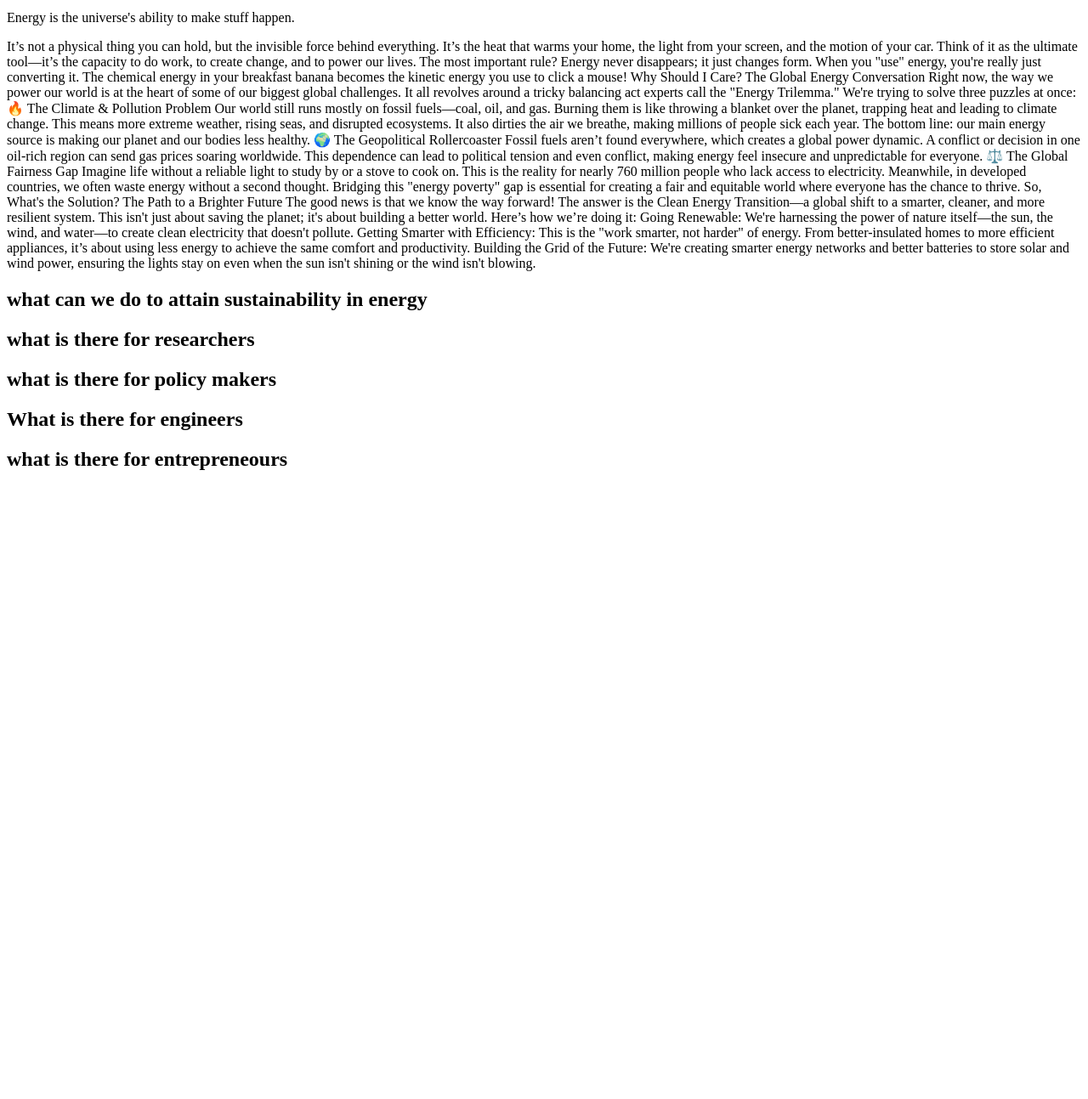
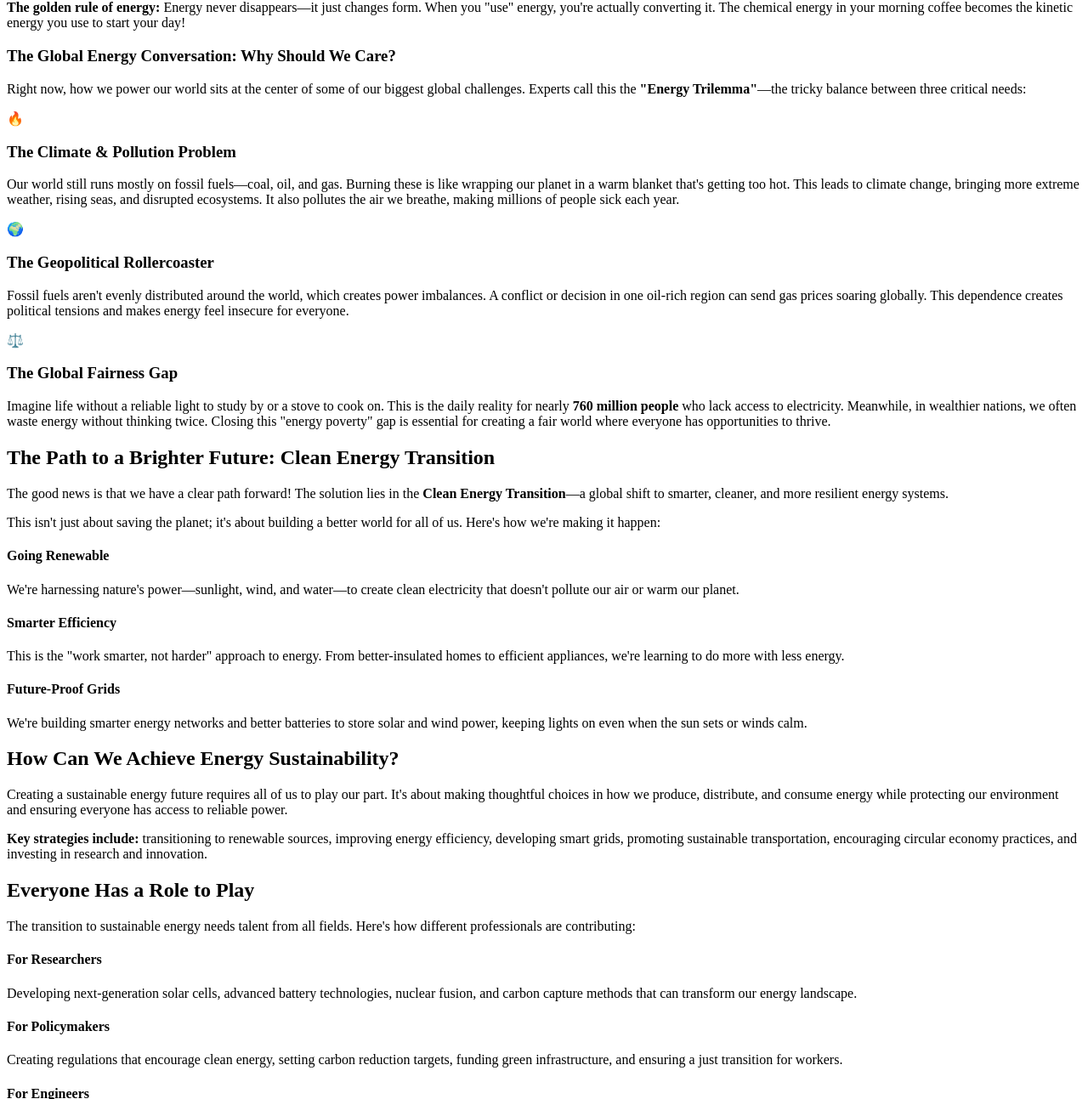
Before and after one commit to Emmanuel-km/energy, a plain HTML site: page welcome/index.html in a window 1280 px wide. Shown: the part 257-1550 px from the top of the page at 85% size. Before the commit the page ends 831 px from the top, so only its background shows below. Drawn offline with Linux system fonts and the light colour scheme.

Commit message:
new look

```diff
--- a/welcome/index.html
+++ b/welcome/index.html
@@ -12,57 +12,106 @@
 </head>
 <body>
     <scrpt src="/welcome/script.js" defer></scrpt>
-    <hr>
-    <header>
-        <h1>Welcome to Energy concerns in the world</h1>
-        <nav>
-            <ul>
-                <li><a href="/welcome/index.html">Home</a></li>
-                <li><a href="/welcome/about.html">About</a></li>
-                <li><a href="/welcome/contact.html">Contact</a></li>
-            </ul>
-        </nav>
-    </header>
-    <hr>
-    <section>
-        <h2>What is energy and how does it concern the world? </h2>
-        <h3>Energy</h3>
-        <p>Energy is the universe's ability to make stuff happen.</p>
+    <div class="container">
+        <header>
+            <h1>Energy Explained</h1>
+            <p class="tagline">Understanding our world's power sources and building a sustainable future together</p>
+        </header>
 
-It’s not a physical thing you can hold, but the invisible force behind everything. It’s the heat that warms your home, the light from your screen, and the motion of your car. Think of it as the ultimate tool—it’s the capacity to do work, to create change, and to power our lives.
+        <section>
+            <h2>What is Energy and Why Does It Matter?</h2>
 
-The most important rule? Energy never disappears; it just changes form. When you "use" energy, you're really just converting it. The chemical energy in your breakfast banana becomes the kinetic energy you use to click a mouse!
+            <h3>Energy: The Universe's Ability to Make Things Happen</h3>
+            <p>Energy isn't something you can hold in your hand, but it's the invisible force behind everything in our lives. It's the warmth in your home on a cold day, the light that lets you read this text, and the movement of your car on the road.</p>
 
-Why Should I Care? The Global Energy Conversation
-Right now, the way we power our world is at the heart of some of our biggest global challenges. It all revolves around a tricky balancing act experts call the "Energy Trilemma." We're trying to solve three puzzles at once:
+            <div class="highlight-box">
+                <p><strong>The golden rule of energy:</strong> Energy never disappears—it just changes form. When you "use" energy, you're actually converting it. The chemical energy in your morning coffee becomes the kinetic energy you use to start your day!</p>
+            </div>
 
-🔥 The Climate & Pollution Problem
-Our world still runs mostly on fossil fuels—coal, oil, and gas. Burning them is like throwing a blanket over the planet, trapping heat and leading to climate change. This means more extreme weather, rising seas, and disrupted ecosystems. It also dirties the air we breathe, making millions of people sick each year. The bottom line: our main energy source is making our planet and our bodies less healthy.
+            <h3>The Global Energy Conversation: Why Should We Care?</h3>
+            <p>Right now, how we power our world sits at the center of some of our biggest global challenges. Experts call this the <strong>"Energy Trilemma"</strong>—the tricky balance between three critical needs:</p>
 
-🌍 The Geopolitical Rollercoaster
-Fossil fuels aren’t found everywhere, which creates a global power dynamic. A conflict or decision in one oil-rich region can send gas prices soaring worldwide. This dependence can lead to political tension and even conflict, making energy feel insecure and unpredictable for everyone.
+            <div class="icon-heading">
+                <span>🔥</span>
+                <h3>The Climate & Pollution Problem</h3>
+            </div>
+            <p>Our world still runs mostly on fossil fuels—coal, oil, and gas. Burning these is like wrapping our planet in a warm blanket that's getting too hot. This leads to climate change, bringing more extreme weather, rising seas, and disrupted ecosystems. It also pollutes the air we breathe, making millions of people sick each year.</p>
 
-⚖️ The Global Fairness Gap
-Imagine life without a reliable light to study by or a stove to cook on. This is the reality for nearly 760 million people who lack access to electricity. Meanwhile, in developed countries, we often waste energy without a second thought. Bridging this "energy poverty" gap is essential for creating a fair and equitable world where everyone has the chance to thrive.
+            <div class="icon-heading">
+                <span>🌍</span>
+                <h3>The Geopolitical Rollercoaster</h3>
+            </div>
+            <p>Fossil fuels aren't evenly distributed around the world, which creates power imbalances. A conflict or decision in one oil-rich region can send gas prices soaring globally. This dependence creates political tensions and makes energy feel insecure for everyone.</p>
 
-So, What's the Solution? The Path to a Brighter Future
-The good news is that we know the way forward! The answer is the Clean Energy Transition—a global shift to a smarter, cleaner, and more resilient system.
+            <div class="icon-heading">
+                <span>⚖️</span>
+                <h3>The Global Fairness Gap</h3>
+            </div>
+            <p>Imagine life without a reliable light to study by or a stove to cook on. This is the daily reality for nearly <strong>760 million people</strong> who lack access to electricity. Meanwhile, in wealthier nations, we often waste energy without thinking twice. Closing this "energy poverty" gap is essential for creating a fair world where everyone has opportunities to thrive.</p>
+        </section>
 
-This isn't just about saving the planet; it's about building a better world. Here’s how we’re doing it:
+        <section>
+            <h2>The Path to a Brighter Future: Clean Energy Transition</h2>
+            <p>The good news is that we have a clear path forward! The solution lies in the <strong>Clean Energy Transition</strong>—a global shift to smarter, cleaner, and more resilient energy systems.</p>
+            <p>This isn't just about saving the planet; it's about building a better world for all of us. Here's how we're making it happen:</p>
 
-Going Renewable: We're harnessing the power of nature itself—the sun, the wind, and water—to create clean electricity that doesn't pollute.
+            <div class="solution-grid">
+                <div class="solution-card">
+                    <h4>Going Renewable</h4>
+                    <p>We're harnessing nature's power—sunlight, wind, and water—to create clean electricity that doesn't pollute our air or warm our planet.</p>
+                </div>
 
-Getting Smarter with Efficiency: This is the "work smarter, not harder" of energy. From better-insulated homes to more efficient appliances, it’s about using less energy to achieve the same comfort and productivity.
+                <div class="solution-card">
+                    <h4>Smarter Efficiency</h4>
+                    <p>This is the "work smarter, not harder" approach to energy. From better-insulated homes to efficient appliances, we're learning to do more with less energy.</p>
+                </div>
 
-Building the Grid of the Future: We're creating smarter energy networks and better batteries to store solar and wind power, ensuring the lights stay on even when the sun isn't shining or the wind isn't blowing.
-    </section>
+                <div class="solution-card">
+                    <h4>Future-Proof Grids</h4>
+                    <p>We're building smarter energy networks and better batteries to store solar and wind power, keeping lights on even when the sun sets or winds calm.</p>
+                </div>
+            </div>
+        </section>
 
+        <section>
+            <h2>How Can We Achieve Energy Sustainability?</h2>
+            <p>Creating a sustainable energy future requires all of us to play our part. It's about making thoughtful choices in how we produce, distribute, and consume energy while protecting our environment and ensuring everyone has access to reliable power.</p>
 
+            <div class="highlight-box">
+                <p><strong>Key strategies include:</strong> transitioning to renewable sources, improving energy efficiency, developing smart grids, promoting sustainable transportation, encouraging circular economy practices, and investing in research and innovation.</p>
+            </div>
+        </section>
 
-    <h2>what can we do to attain sustainability in energy</h2>
-    <h2>what is there for researchers </h2>
-    <h2>what is there for policy makers</h2>
-    <h2>What is there for engineers</h2>
-    <h2>what is there for entrepreneours</h2>
+        <section class="role-section">
+            <h2>Everyone Has a Role to Play</h2>
+            <p>The transition to sustainable energy needs talent from all fields. Here's how different professionals are contributing:</p>
+
+            <div class="role-grid">
+                <div class="role-card">
+                    <h4>For Researchers</h4>
+                    <p>Developing next-generation solar cells, advanced battery technologies, nuclear fusion, and carbon capture methods that can transform our energy landscape.</p>
+                </div>
+
+                <div class="role-card">
+                    <h4>For Policymakers</h4>
+                    <p>Creating regulations that encourage clean energy, setting carbon reduction targets, funding green infrastructure, and ensuring a just transition for workers.</p>
+                </div>
+
+                <div class="role-card">
+                    <h4>For Engineers</h4>
+                    <p>Designing efficient wind turbines, smart grid systems, energy-storage solutions, and sustainable buildings that minimize energy waste.</p>
+                </div>
+
+                <div class="role-card">
+                    <h4>For Entrepreneurs</h4>
+                    <p>Launching innovative startups focused on renewable energy, energy efficiency, electric mobility, and circular economy solutions that create value while helping the planet.</p>
+                </div>
+            </div>
+        </section>
+
+        <footer>
+            <p>Energy Explained &copy; 2023 | Understanding our world's energy challenges and opportunities</p>
+        </footer>
+    </div>
 </body>
 </html>
```
